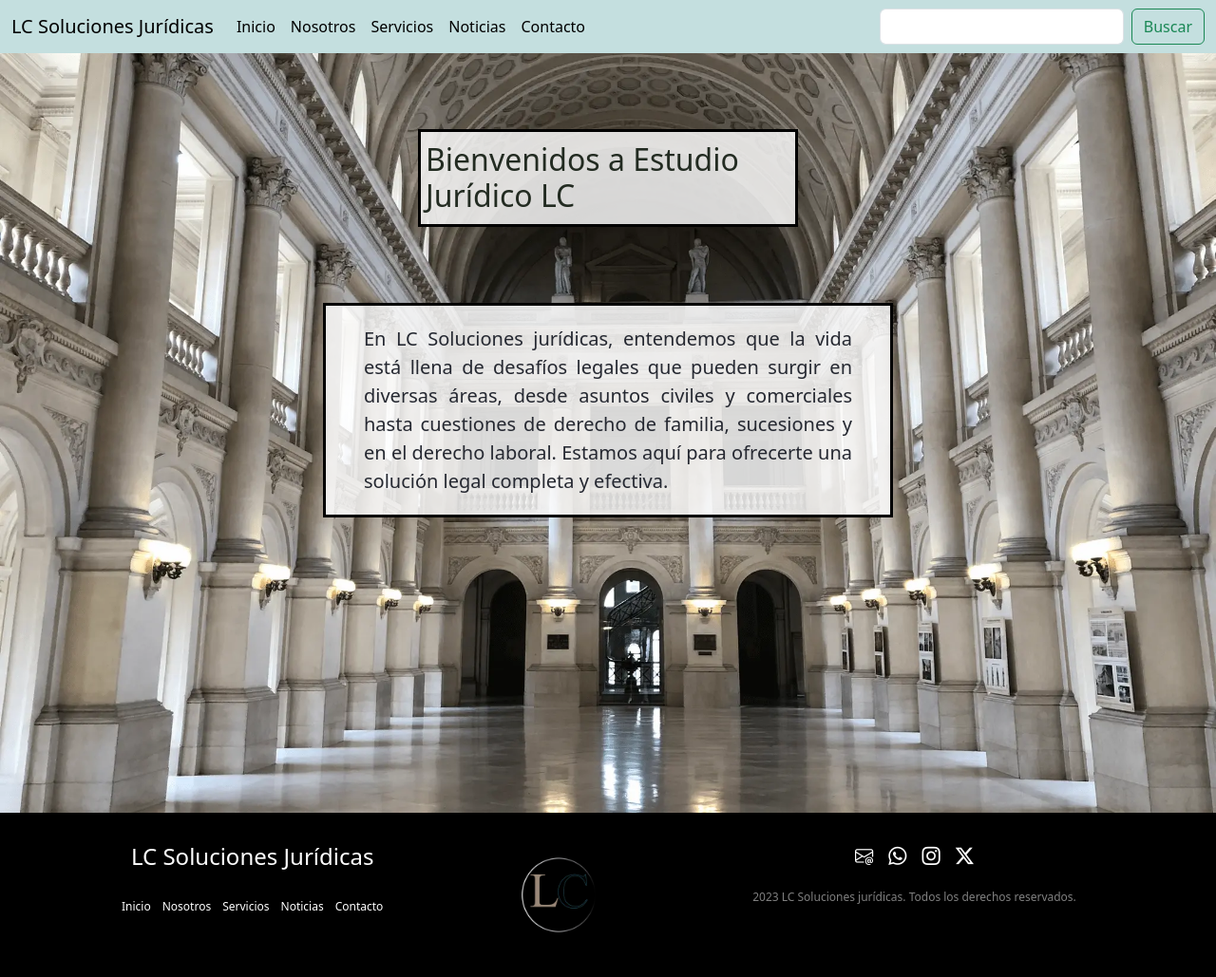
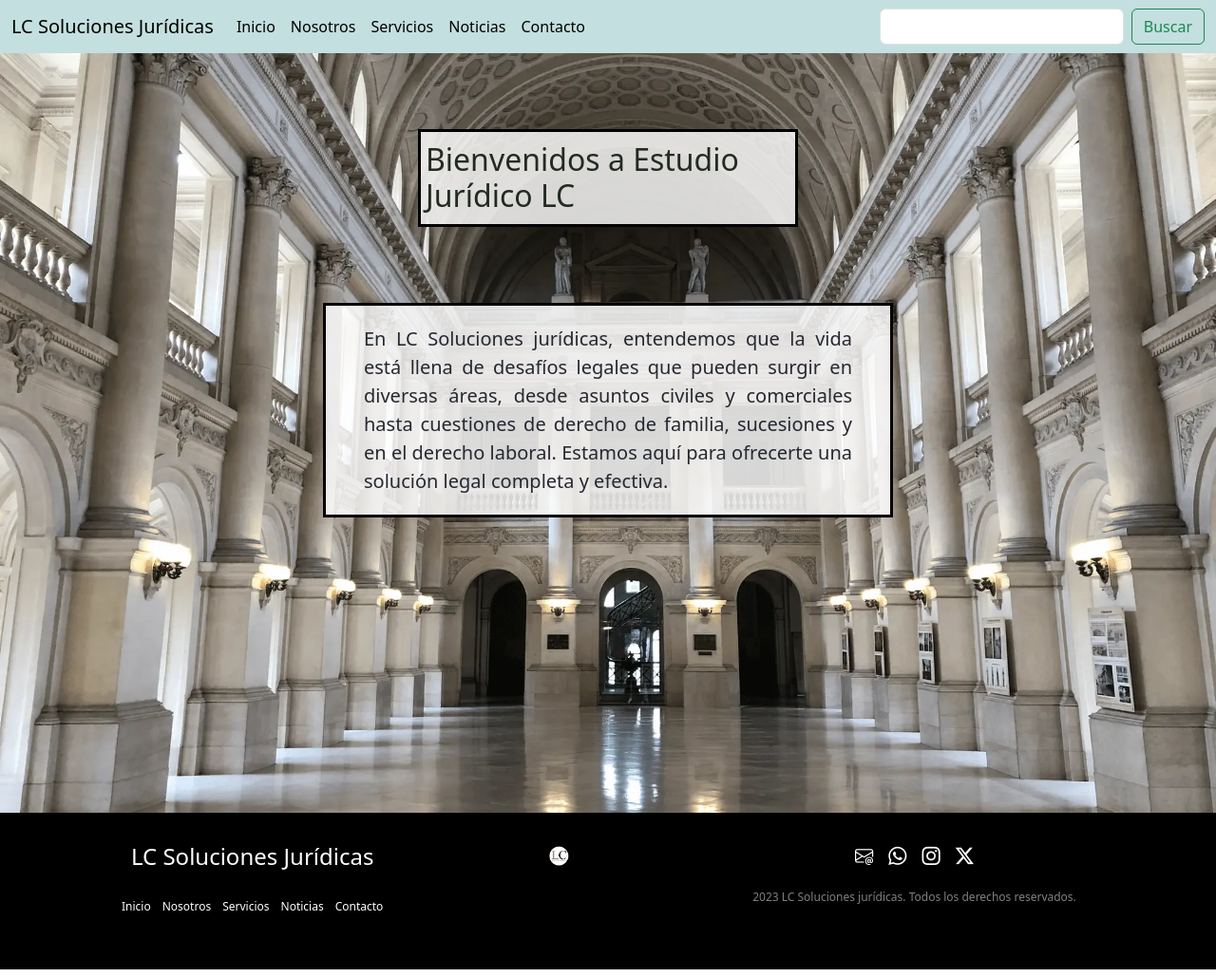
Before and after one commit to estudioslc/PF-LopezCabadaLeonardi, a website: page index.html in a window 1280 px wide. Shown: the whole page at 95% size. Drawn offline with nearby package versions, Linux system fonts and the light colour scheme.

Commit message:
subiendo archivos

```diff
--- a/index.html
+++ b/index.html
@@ -97,8 +97,8 @@
                 </ul>
             </nav>
         </div>
-        <div>
-            <img class="logo-lc" src="./img/Logo Miguel278.webp" alt="logo-footer">
+        <div class="caja-logo-footer">
+            <img class="logo-lc" src="./img/Logo LCcuadrado.webp" alt="logo-footer">
         </div>
         <div class="icons-copyright">
             <div class="icons">
--- a/scss/_queries.scss
+++ b/scss/_queries.scss
@@ -88,6 +88,9 @@
         .icons-copyright{
             align-items: end;
         }
+        .logo-lc{
+            width: 60%;
+        }
     }
 
 
--- a/scss/layout/_footer.scss
+++ b/scss/layout/_footer.scss
@@ -14,6 +14,9 @@ footer{
         flex-direction: column;
         gap: 1rem;
         align-items: center;
+    }
+    .logo-lc{
+        width: 15%;
     }
 
 
@@ -38,9 +41,7 @@ footer{
     color: var(--white);
     font-size: 0.75rem;
 }
-.logo-lc{
-    width: 40%;
-}
+
 .icons{
     display: flex;
     justify-content: center;
```
Also changed, not shown: css/style.css, img/Logo LCcuadrado.webp (added), img/Logo Miguel.webp (deleted), img/LogoLC178fondoBlanco.webp (added), 1 other file.
